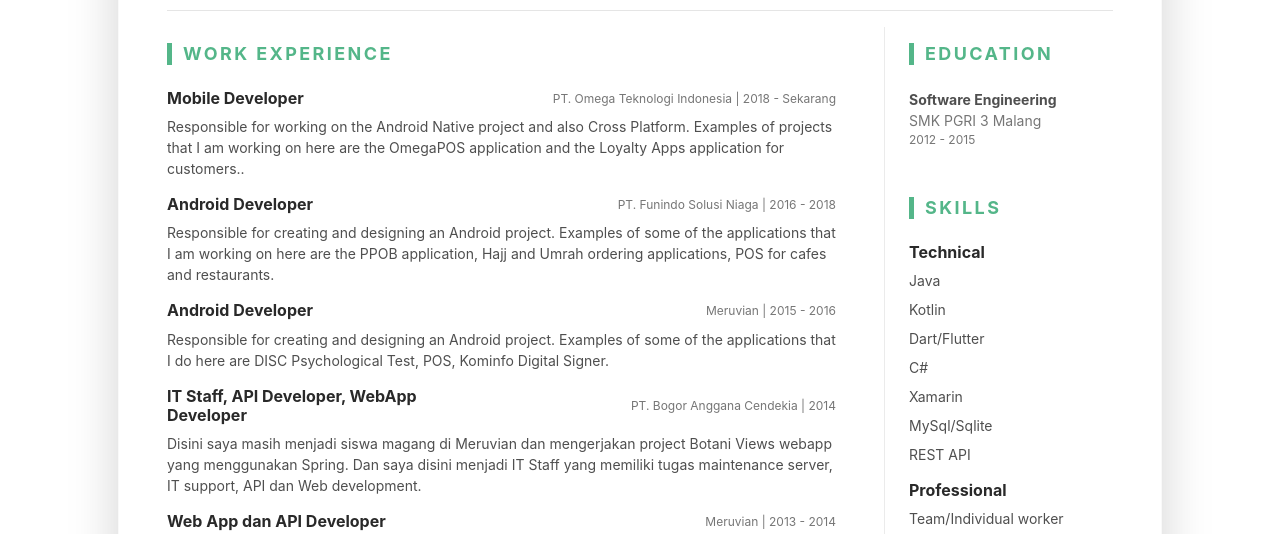
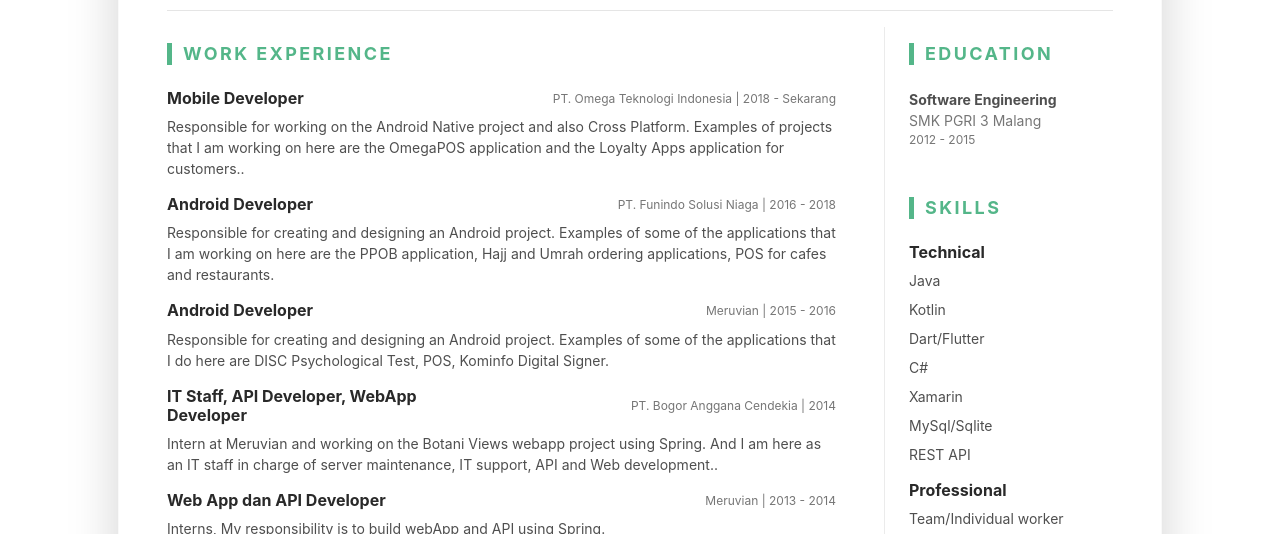
Before and after one commit to AKM07/AKM07.github.io, a plain HTML site: page index.html in a window 1280 px wide. Shown: the part 410-944 px from the top of the page. Drawn offline with Linux system fonts and the light colour scheme.

Commit message:
Update index

```diff
--- a/index.html
+++ b/index.html
@@ -150,7 +150,7 @@
                                         <div class="item-meta col-12 col-md-6 col-lg-6 text-muted text-left text-md-right">PT. Bogor Anggana Cendekia | 2014</div>
                                     </div>
                                     <div class="item-content">
-                                        <p>Disini saya masih menjadi siswa magang di Meruvian dan mengerjakan project Botani Views webapp yang menggunakan Spring. Dan saya disini menjadi IT Staff yang memiliki tugas maintenance server, IT support, API dan Web development.</p>
+                                        <p>Intern at Meruvian and working on the Botani Views webapp project using Spring. And I am here as an IT staff in charge of server maintenance, IT support, API and Web development..</p>
                                         <ul class="resume-list">
 
                                         </ul>
```
